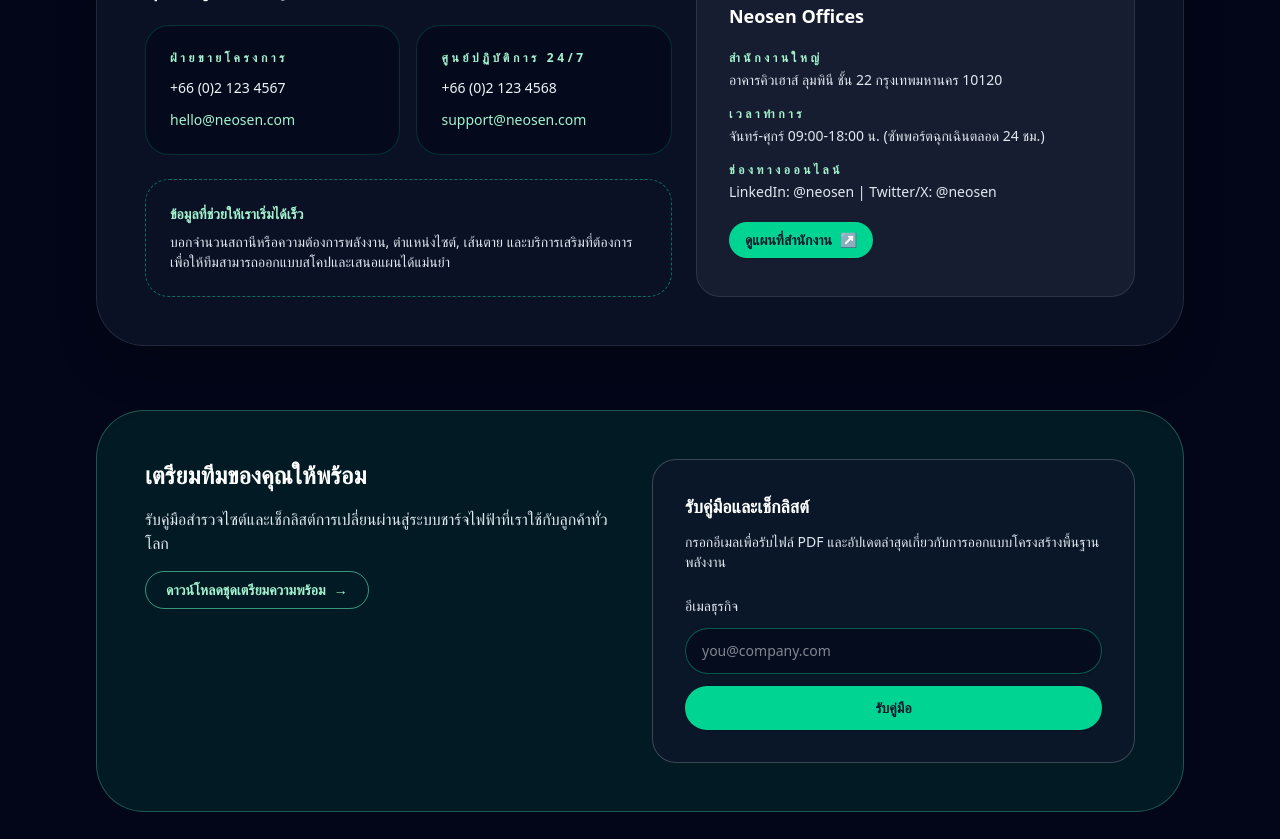
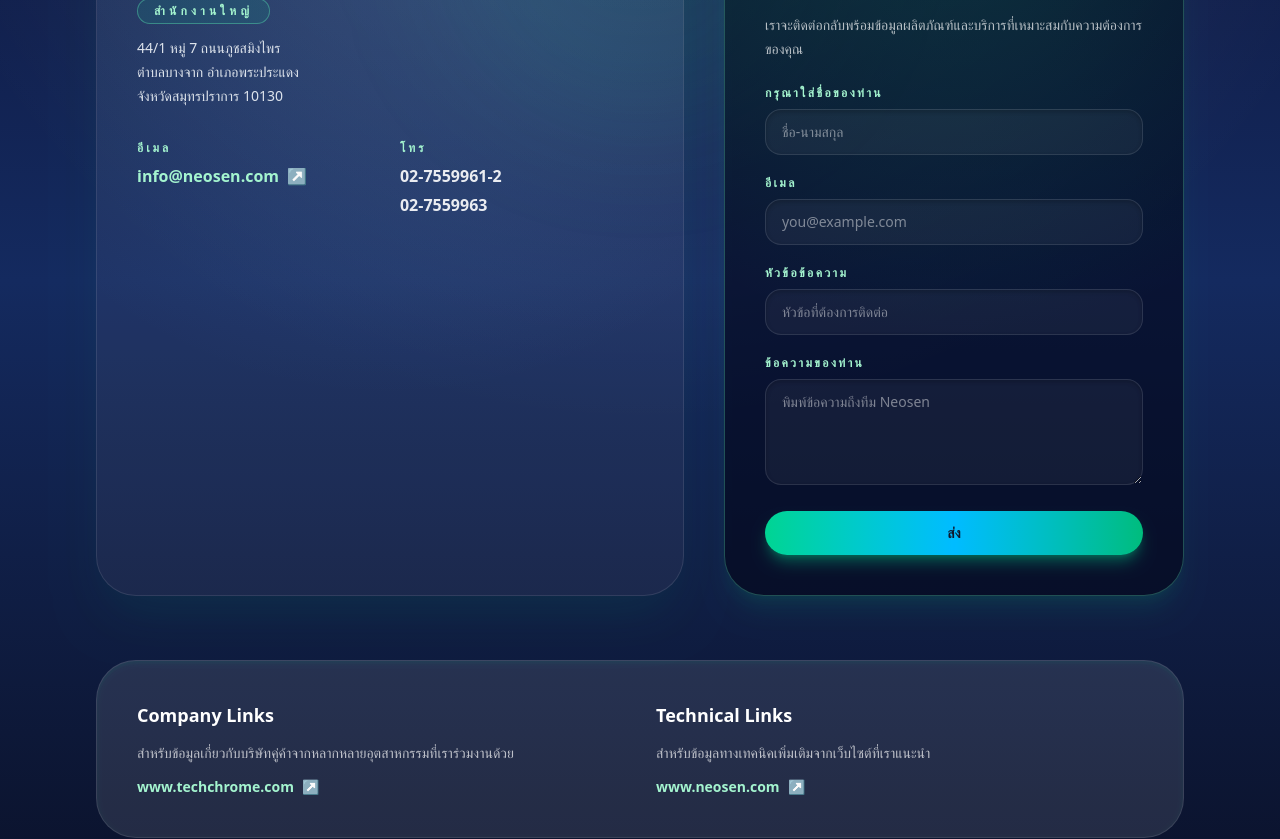
Before and after one commit to DnopPondz/neo, a Next.js app: page /contact in a window 1280 px wide. Shown: the part 540-1379 px from the top of the page. Built offline with nearby package versions, Linux system fonts and the light colour scheme.

Commit message:
Restyle contact page with legacy content

```diff
--- a/app/contact/ContactView.js
+++ b/app/contact/ContactView.js
@@ -5,92 +5,138 @@
 
 const pageCopy = {
   th: {
-    heroHeading: "เริ่มต้นโครงการพลังงานกับ Neosen",
-    contactSectionTitle: "คุยกับผู้เชี่ยวชาญ",
-    contactChannels: [
+    heroHeading: "ติดต่อเรา",
+    intro:
+      "ส่งข้อความถึงทีม Neosen หรือใช้ช่องทางการติดต่อด้านล่างเพื่อพูดคุยกับเราได้ทันที",
+    contactEmail: "info@neosen.com",
+    contactAddress: [
+      "44/1 หมู่ 7 ถนนภูชสมิงไพร",
+      "ตำบลบางจาก อำเภอพระประแดง",
+      "จังหวัดสมุทรปราการ 10130",
+    ],
+    contactPhones: ["02-7559961-2", "02-7559963"],
+    formTitle: "กรอกข้อมูลเพื่อติดต่อทีมของเรา",
+    formDescription:
+      "เราจะติดต่อกลับพร้อมข้อมูลผลิตภัณฑ์และบริการที่เหมาะสมกับความต้องการของคุณ",
+    formFields: [
       {
-        label: "ฝ่ายขายโครงการ",
-        phones: ["+66 (0)2 123 4567"],
-        email: "hello@neosen.com",
+        name: "name",
+        label: "กรุณาใส่ชื่อของท่าน",
+        placeholder: "ชื่อ-นามสกุล",
+        type: "text",
       },
       {
-        label: "ศูนย์ปฏิบัติการ 24/7",
-        phones: ["+66 (0)2 123 4568"],
-        email: "support@neosen.com",
+        name: "email",
+        label: "อีเมล",
+        placeholder: "you@example.com",
+        type: "email",
+      },
+      {
+        name: "subject",
+        label: "หัวข้อข้อความ",
+        placeholder: "หัวข้อที่ต้องการติดต่อ",
+        type: "text",
+      },
+      {
+        name: "message",
+        label: "ข้อความของท่าน",
+        placeholder: "พิมพ์ข้อความถึงทีม Neosen",
+        type: "textarea",
       },
     ],
-    projectPrepTitle: "ข้อมูลที่ช่วยให้เราเริ่มได้เร็ว",
-    projectPrepDescription:
-      "บอกจำนวนสถานีหรือความต้องการพลังงาน, ตำแหน่งไซต์, เส้นตาย และบริการเสริมที่ต้องการ เพื่อให้ทีมสามารถออกแบบสโคปและเสนอแผนได้แม่นยำ",
-    visitInfo: [
+    submitLabel: "ส่ง",
+    linkSectionTitle: "ลิงก์อ้างอิง",
+    linkGroups: [
       {
-        title: "สำนักงานใหญ่",
-        detail: "อาคารคิวเฮาส์ ลุมพินี ชั้น 22 กรุงเทพมหานคร 10120",
+        title: "Company Links",
+        description:
+          "สำหรับข้อมูลเกี่ยวกับบริษัทคู่ค้าจากหลากหลายอุตสาหกรรมที่เราร่วมงานด้วย",
+        links: [
+          {
+            label: "www.techchrome.com",
+            href: "http://www.techchrome.com",
+          },
+        ],
       },
       {
-        title: "เวลาทำการ",
-        detail: "จันทร์-ศุกร์ 09:00-18:00 น. (ซัพพอร์ตฉุกเฉินตลอด 24 ชม.)",
+        title: "Technical Links",
+        description:
+          "สำหรับข้อมูลทางเทคนิคเพิ่มเติมจากเว็บไซต์ที่เราแนะนำ",
+        links: [
+          {
+            label: "www.neosen.com",
+            href: "http://www.neosen.com",
+          },
+        ],
+      },
+    ],
+  },
+  en: {
+    heroHeading: "Contact Us",
+    intro:
+      "Send a message to the Neosen team or reach out directly through the channels below.",
+    contactEmail: "info@neosen.com",
+    contactAddress: [
+      "44/1 Moo 7, Poochasamingprai Rd.",
+      "Prapadang, Samuthprakarn",
+      "10130",
+    ],
+    contactPhones: ["02-7559961-2", "02-7559963"],
+    formTitle: "Share your details with our team",
+    formDescription:
+      "We will respond with product guidance and services tailored to your needs.",
+    formFields: [
+      {
+        name: "name",
+        label: "Your name",
+        placeholder: "First and last name",
+        type: "text",
       },
       {
-        title: "ช่องทางออนไลน์",
-        detail: "LinkedIn: @neosen | Twitter/X: @neosen",
+        name: "email",
+        label: "Email",
+        placeholder: "you@example.com",
+        type: "email",
+      },
+      {
+        name: "subject",
+        label: "Subject",
+        placeholder: "How can we help?",
+        type: "text",
+      },
+      {
+        name: "message",
+        label: "Message",
+        placeholder: "Write your message for Neosen",
+        type: "textarea",
       },
     ],
-    mapCta: "ดูแผนที่สำนักงาน",
-    resourcesTitle: "เตรียมทีมของคุณให้พร้อม",
-    resourcesDescription:
-      "รับคู่มือสำรวจไซต์และเช็กลิสต์การเปลี่ยนผ่านสู่ระบบชาร์จไฟฟ้าที่เราใช้กับลูกค้าทั่วโลก",
-    resourcesLink: "ดาวน์โหลดชุดเตรียมความพร้อม",
-    formTitle: "รับคู่มือและเช็กลิสต์",
-    formDescription:
-      "กรอกอีเมลเพื่อรับไฟล์ PDF และอัปเดตล่าสุดเกี่ยวกับการออกแบบโครงสร้างพื้นฐานพลังงาน",
-    emailLabel: "อีเมลธุรกิจ",
-    emailPlaceholder: "you@company.com",
-    submitLabel: "รับคู่มือ",
+    submitLabel: "Send",
+    linkSectionTitle: "Reference links",
+    linkGroups: [
+      {
+        title: "Company Links",
+        description:
+          "For information about the companies and industries we collaborate with.",
+        links: [
+          {
+            label: "www.techchrome.com",
+            href: "http://www.techchrome.com",
           },
-  en: {
-    heroHeading: "Kick-start your energy project with Neosen",
-    contactSectionTitle: "Speak with a specialist",
-    contactChannels: [
-      {
-        label: "Project sales",
-        phones: ["+1 (415) 555-0182"],
-        email: "hello@neosen.com",
+        ],
       },
       {
-        label: "24/7 operations centre",
-        phones: ["+1 (415) 555-0199"],
-        email: "support@neosen.com",
+        title: "Technical Links",
+        description:
+          "For additional technical knowledge from trusted partners.",
+        links: [
+          {
+            label: "www.neosen.com",
+            href: "http://www.neosen.com",
           },
         ],
-    projectPrepTitle: "What helps us move fast",
-    projectPrepDescription:
-      "Share the number of sites or required capacity, target go-live date, and any managed services you need so we can scope the right plan.",
-    visitInfo: [
-      {
-        title: "Headquarters",
-        detail: "88 Market Street, Suite 2400, San Francisco, CA 94105 USA",
-      },
-      {
-        title: "Office hours",
-        detail: "Monday–Friday 9:00-18:00 (Emergency support 24/7)",
-      },
-      {
-        title: "Digital channels",
-        detail: "LinkedIn: @neosen | Twitter/X: @neosen",
       },
     ],
-    mapCta: "View office map",
-    resourcesTitle: "Prepare your team",
-    resourcesDescription:
-      "Access our site-readiness toolkit and EV transition checklist used with leading operators worldwide.",
-    resourcesLink: "Download the readiness kit",
-    formTitle: "Get the toolkit",
-    formDescription:
-      "Drop your work email to receive the PDF bundle and ongoing insights on intelligent energy design.",
-    emailLabel: "Work email",
-    emailPlaceholder: "you@company.com",
-    submitLabel: "Send the kit",
   },
 };
 
@@ -100,89 +146,131 @@
   const copy = pageCopy[language];
 
   return (
-    <div className="bg-slate-950">
-      <div className="mx-auto max-w-6xl space-y-16 px-6 pb-24 pt-20 lg:px-8">
-        <header className="space-y-4 text-center text-slate-100">
-          <p className="text-sm font-semibold uppercase tracking-[0.2em] text-emerald-300">{sections.contact.title}</p>
+    <div className="relative overflow-hidden bg-gradient-to-b from-[#0c1337] via-[#142a5f] to-[#0a1129] py-20 text-slate-100">
+      <div className="absolute inset-0 bg-[radial-gradient(circle_at_top,_rgba(255,255,255,0.12),_transparent_55%)]" aria-hidden />
+      <div className="absolute left-1/2 top-24 h-96 w-96 -translate-x-1/2 rounded-full bg-emerald-400/10 blur-3xl" aria-hidden />
+      <div className="relative mx-auto max-w-6xl space-y-16 px-6 lg:px-8">
+        <header className="space-y-4 text-center">
+          <p className="text-xs font-semibold uppercase tracking-[0.35em] text-emerald-300">
+            {sections.contact.title}
+          </p>
           <h1 className="text-4xl font-semibold tracking-tight text-white sm:text-5xl">{copy.heroHeading}</h1>
-          <p className="mx-auto max-w-3xl text-lg leading-8 text-slate-200">{sections.contact.description}</p>
+          <p className="mx-auto max-w-3xl text-base leading-8 text-white/80">{copy.intro}</p>
         </header>
 
-        <section className="grid gap-6 rounded-[3rem] border border-white/10 bg-slate-900/70 p-12 shadow-2xl lg:grid-cols-[1.2fr_1fr]">
-          <div className="space-y-6 text-slate-100">
-            <h2 className="text-2xl font-semibold text-white">{copy.contactSectionTitle}</h2>
-            <div className="grid gap-4 md:grid-cols-2">
-              {copy.contactChannels.map((channel) => (
-                <div key={channel.label} className="rounded-3xl border border-emerald-400/20 bg-slate-950/70 p-6 text-sm">
-                  <p className="text-xs font-semibold uppercase tracking-[0.3em] text-emerald-200">{channel.label}</p>
-                  <ul className="mt-3 space-y-2 text-slate-100">
-                    {channel.phones.map((phone) => (
-                      <li key={phone}>{phone}</li>
+        <section className="grid gap-10 lg:grid-cols-[minmax(0,1.15fr)_minmax(0,0.9fr)]">
+          <div className="relative overflow-hidden rounded-[2.5rem] border border-white/10 bg-white/5 p-10 shadow-2xl shadow-emerald-500/10">
+            <div className="absolute inset-0 bg-[radial-gradient(circle_at_top,_rgba(99,179,237,0.18),_transparent_65%)]" aria-hidden />
+            <div className="relative space-y-8">
+              <div className="space-y-3">
+                <h2 className="text-xl font-semibold text-white">NEOSEN</h2>
+                <div className="inline-flex items-center gap-2 rounded-full border border-emerald-300/40 bg-emerald-400/10 px-4 py-1 text-xs font-semibold uppercase tracking-[0.35em] text-emerald-200">
+                  {sections.contact.addressLabel}
+                </div>
+                <address className="not-italic text-sm leading-6 text-slate-100/90">
+                  {copy.contactAddress.map((line) => (
+                    <div key={line}>{line}</div>
                   ))}
-                  </ul>
-                  <p className="mt-3 font-medium text-emerald-200">{channel.email}</p>
+                </address>
               </div>
-              ))}
+
+              <div className="grid gap-5 text-sm leading-6 text-slate-100/90 sm:grid-cols-2">
+                <div className="space-y-2">
+                  <p className="text-xs font-semibold uppercase tracking-[0.25em] text-emerald-200">
+                    {sections.contact.emailLabel}
+                  </p>
+                  <Link
+                    href={`mailto:${copy.contactEmail}`}
+                    className="inline-flex items-center gap-2 text-base font-semibold text-emerald-200 transition hover:text-emerald-100"
+                  >
+                    {copy.contactEmail}
+                    <span aria-hidden>↗</span>
+                  </Link>
                 </div>
-            <div className="rounded-3xl border border-dashed border-emerald-400/50 p-6 text-sm text-slate-200">
-              <p className="font-semibold text-emerald-200">{copy.projectPrepTitle}</p>
-              <p className="mt-2">{copy.projectPrepDescription}</p>
-            </div>
-          </div>
-          <div className="space-y-5 rounded-3xl border border-white/10 bg-white/5 p-8 text-sm text-slate-200">
-            <h2 className="text-lg font-semibold text-white">Neosen Offices</h2>
-            <ul className="space-y-4">
-              {copy.visitInfo.map((item) => (
-                <li key={item.title} className="space-y-1">
-                  <p className="text-xs font-semibold uppercase tracking-[0.3em] text-emerald-200">{item.title}</p>
-                  <p>{item.detail}</p>
+                <div className="space-y-2">
+                  <p className="text-xs font-semibold uppercase tracking-[0.25em] text-emerald-200">
+                    {sections.contact.phoneLabel}
+                  </p>
+                  <ul className="space-y-1">
+                    {copy.contactPhones.map((phone) => (
+                      <li key={phone}>
+                        <Link
+                          href={`tel:${phone.replace(/[^+\d]/g, "")}`}
+                          className="text-base font-semibold text-white/90 transition hover:text-emerald-100"
+                        >
+                          {phone}
+                        </Link>
                       </li>
                     ))}
                   </ul>
-            <Link
-              href="https://maps.app.goo.gl/"
-              target="_blank"
-              rel="noreferrer"
-              className="inline-flex items-center gap-2 rounded-full bg-emerald-400 px-4 py-2 text-sm font-semibold text-slate-900 shadow transition hover:bg-emerald-300"
-            >
-              {copy.mapCta}
-              <span aria-hidden>↗</span>
-            </Link>
                 </div>
-        </section>
+              </div>
+            </div>
+          </div>
 
-        <section className="grid gap-6 rounded-[3rem] border border-emerald-300/30 bg-emerald-400/10 p-12 shadow-inner lg:grid-cols-2">
-          <div className="space-y-4 text-slate-100">
-            <h2 className="text-2xl font-semibold text-white">{copy.resourcesTitle}</h2>
-            <p className="text-base text-slate-200">{copy.resourcesDescription}</p>
-            <Link
-              href="/blog"
-              className="inline-flex items-center gap-2 rounded-full border border-emerald-300/60 px-5 py-2 text-sm font-semibold text-emerald-200 transition hover:border-emerald-200"
-            >
-              {copy.resourcesLink}
-              <span aria-hidden>→</span>
-            </Link>
+          <div className="relative overflow-hidden rounded-[2.5rem] border border-emerald-300/30 bg-slate-950/60 p-10 shadow-xl shadow-emerald-500/10">
+            <div className="absolute inset-0 bg-[radial-gradient(circle_at_top,_rgba(16,185,129,0.18),_transparent_60%)]" aria-hidden />
+            <div className="relative space-y-6">
+              <h2 className="text-2xl font-semibold text-white">{copy.formTitle}</h2>
+              <p className="text-sm leading-6 text-white/70">{copy.formDescription}</p>
+              <form className="space-y-5">
+                {copy.formFields.map((field) => (
+                  <div key={field.name} className="space-y-2">
+                    <label className="block text-xs font-semibold uppercase tracking-[0.2em] text-emerald-200" htmlFor={`contact-${field.name}`}>
+                      {field.label}
+                    </label>
+                    {field.type === "textarea" ? (
+                      <textarea
+                        id={`contact-${field.name}`}
+                        rows={4}
+                        placeholder={field.placeholder}
+                        className="w-full rounded-2xl border border-white/10 bg-white/5 px-4 py-3 text-sm text-white/90 shadow-inner shadow-black/20 outline-none transition focus:border-emerald-300 focus:bg-slate-900/80"
+                      />
+                    ) : (
+                      <input
+                        id={`contact-${field.name}`}
+                        type={field.type}
+                        placeholder={field.placeholder}
+                        className="w-full rounded-2xl border border-white/10 bg-white/5 px-4 py-3 text-sm text-white/90 shadow-inner shadow-black/20 outline-none transition focus:border-emerald-300 focus:bg-slate-900/80"
+                      />
+                    )}
                   </div>
-          <div className="rounded-3xl border border-white/20 bg-slate-900/70 p-8 text-slate-100">
-            <h3 className="text-lg font-semibold text-white">{copy.formTitle}</h3>
-            <p className="mt-3 text-sm text-slate-200">{copy.formDescription}</p>
-            <form className="mt-6 space-y-3">
-              <label className="block text-sm font-medium text-slate-200" htmlFor="contact-email">
-                {copy.emailLabel}
-              </label>
-              <input
-                id="contact-email"
-                type="email"
-                placeholder={copy.emailPlaceholder}
-                className="w-full rounded-full border border-emerald-400/40 bg-slate-950/60 px-4 py-3 text-sm text-white shadow-sm outline-none transition focus:border-emerald-300"
-              />
+                ))}
                 <button
                   type="button"
-                className="w-full rounded-full bg-emerald-400 px-4 py-3 text-sm font-semibold text-slate-900 shadow transition hover:bg-emerald-300"
+                  className="w-full rounded-full bg-gradient-to-r from-emerald-400 via-sky-400 to-emerald-500 px-6 py-3 text-sm font-semibold text-slate-900 shadow-lg shadow-emerald-500/40 transition hover:from-emerald-300 hover:via-sky-300 hover:to-emerald-400"
                 >
                   {copy.submitLabel}
                 </button>
               </form>
+            </div>
+          </div>
+        </section>
+
+        <section className="relative overflow-hidden rounded-[2.5rem] border border-white/10 bg-white/10 p-10 shadow-inner shadow-emerald-500/10">
+          <div className="absolute inset-0 bg-[linear-gradient(120deg,_rgba(15,23,42,0.65),_transparent_45%),_url('/legacy/fasteners-pattern.svg')] bg-cover bg-center opacity-40" aria-hidden />
+          <div className="relative grid gap-8 lg:grid-cols-2">
+            {copy.linkGroups.map((group) => (
+              <div key={group.title} className="space-y-3 text-slate-100">
+                <h3 className="text-lg font-semibold text-white">{group.title}</h3>
+                <p className="text-sm leading-6 text-white/70">{group.description}</p>
+                <ul className="space-y-2 text-sm font-semibold text-emerald-200">
+                  {group.links.map((link) => (
+                    <li key={link.href}>
+                      <Link
+                        href={link.href}
+                        target="_blank"
+                        rel="noreferrer"
+                        className="inline-flex items-center gap-2 underline-offset-4 hover:text-emerald-100 hover:underline"
+                      >
+                        {link.label}
+                        <span aria-hidden>↗</span>
+                      </Link>
+                    </li>
+                  ))}
+                </ul>
+              </div>
+            ))}
           </div>
         </section>
       </div>
```
Also changed, not shown: components/LanguageProvider.js (+4 -4 lines), public/legacy/fasteners-pattern.svg (added). Lines whose indentation alone changed are shown as unchanged.
